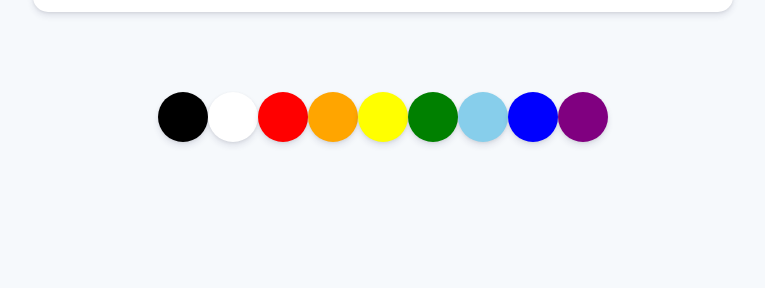
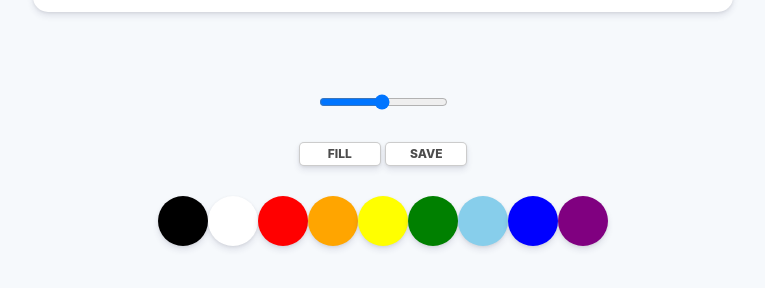
Before and after one commit to doldam42/paintjs, a plain HTML site: page index.html in a window 1280 px wide. Shown: the part 738-1026 px from the top of the page, without its empty margins (257-1022 px from the left). Before the commit the page ends 930 px from the top, so only its background shows below. Drawn offline with Linux system fonts and the light colour scheme.

Commit message:
layout setup finished

```diff
--- a/index.html
+++ b/index.html
@@ -10,6 +10,13 @@
 <body>
     <canvas id="jsCanvas" class="canvas"></canvas>
     <div class="controls">
+        <div class="controls__range">
+            <input type="range" id="jsRange" min="0.1" max="5.0" value="2.5" step="0.1" />
+        </div>
+        <div class="controls__btns">
+            <button id="jsMode">Fill</button>
+            <button id="jsSave">Save</button>
+        </div>
         <div class="controls_colors" id="jsColors">
             <div class="controls__color" style="background-color:black"></div>
             <div class="controls__color" style="background-color:white"></div>
--- a/styles.css
+++ b/styles.css
@@ -19,6 +19,33 @@ body {
 
 .controls {
     margin-top: 80px;
+    display: flex;
+    flex-direction: column;
+    align-items: center;
+}
+
+.controls .controls__btns {
+    margin-bottom: 30px;
+}
+
+.controls__btns button {
+    all: unset;
+    cursor: pointer;
+    background-color: white;
+    padding: 5px 0px;
+    width: 80px;
+    text-align: center;
+    border-radius: 5px;
+    box-shadow: 0 4px 6px rgba(50, 50, 93, 0.11), 0 1px 3px rgba(0, 0, 0, 0.08);
+    border:1px solid rgba(0,0,0, 0.2);
+    color: rgba(0,0,0, 0.7);
+    text-transform: uppercase;
+    font-weight: 800;
+    font-size: 12px;
+}
+
+.controls__btns button:active {
+    transform: scale(0.98);
 }
 .controls .controls_colors {
     display:flex;
@@ -30,3 +57,7 @@ body {
     cursor: pointer;
     box-shadow: 0 4px 6px rgba(50, 50, 93, 0.11), 0 1px 3px rgba(0, 0, 0, 0.08);
 }
+
+.controls .controls__range {
+    margin-bottom: 30px;
+}
```
